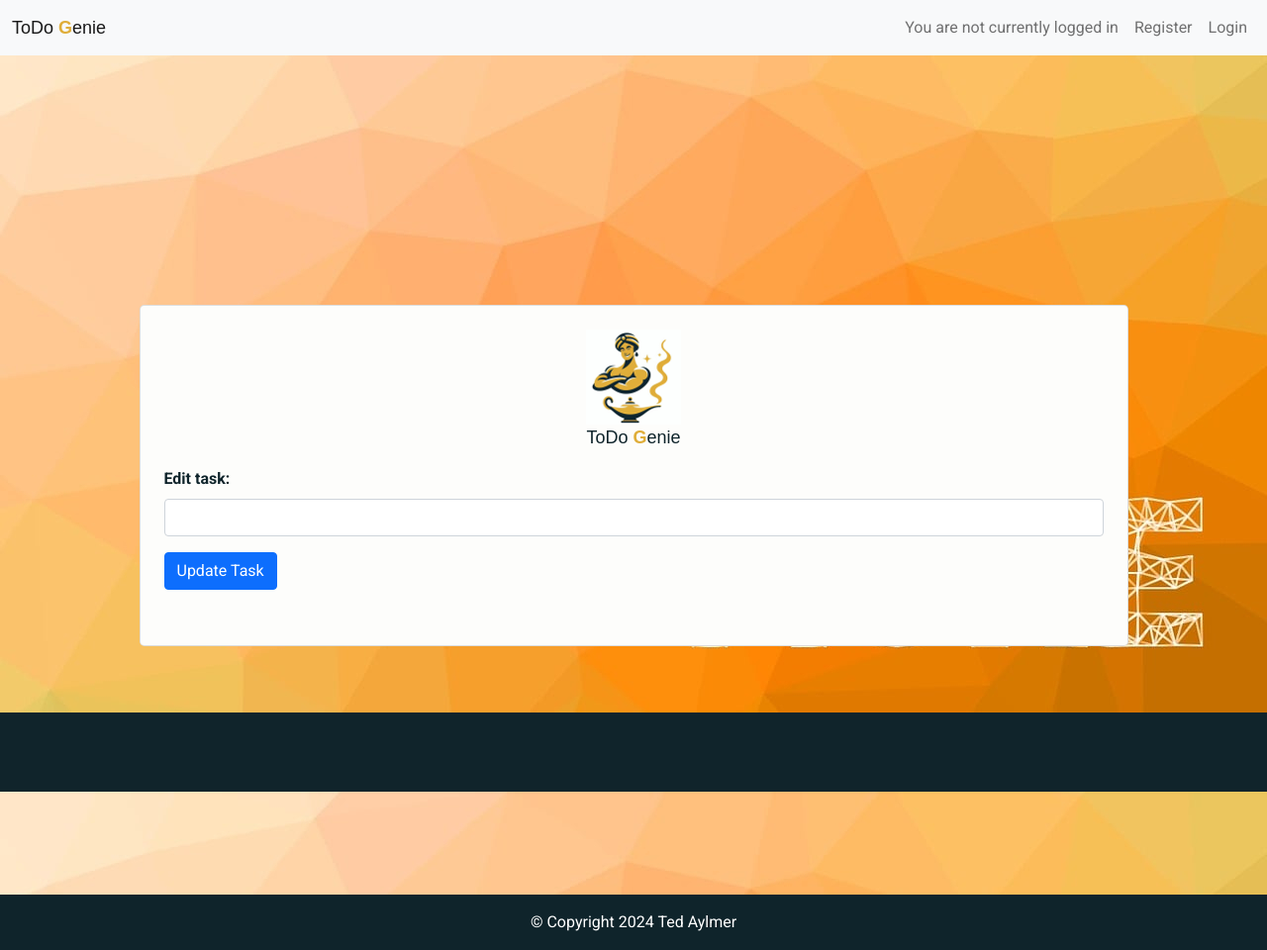
After one commit to Tedbot2000/todo-genie, a Django app: template todo/templates/todo/edit_task.html in a window 1280 px wide. The commit adds this page. Shown: the whole page at 99% size. Run offline with Django 4.2, Linux system fonts and the light colour scheme; the template is opened without the code that fills it, so the values that code supplies are empty; some libraries are stand-ins or nearby versions; some web fonts are replaced.

Commit message:
feat: add edit button

```diff
--- a/static/css/style.css
+++ b/static/css/style.css
@@ -64,6 +64,7 @@ body {
   /* Card styling */
   .card {
     border-radius: .75rem;
+    background-color: #fdfdfb;
   }
 
   /* Card body padding */
--- /dev/null
+++ b/todo/templates/todo/edit_task.html
@@ -0,0 +1,41 @@
+{% extends 'base.html' %}  # Extends the base HTML template
+{% load static %}  # Loads the static files
+
+{% block title %}ToDo List - ToDo Genie{% endblock %}
+
+{% block content %}
+    <div class="main-card-container">
+        <div class="container h-100 py-3">
+            <div class="row d-flex justify-content-center align-items-center h-100">
+                <div class="col-lg-12 col-xl-11">
+                    <!-- Card component -->
+                    <div class="card rounded-3">
+                        <div class="card-body p-4">
+                            <!-- Card Header section -->
+                            <section aria-label="ToDo Genie Card Header">
+                                <section role="title">
+                                    <img class="img-center" src="{% static 'images/genielogosmall.png' %}" alt="ToDo Genie Logo: A stylised, gold and dark grey illustration of a genie emerging from a lamp">
+                                    <p class="text-center brand-text">ToDo <span class="brand-text-lite">G</span>enie</p>
+                                </section>
+                            </section>
+
+                            <!-- Edit Task Form -->
+                            <section aria-label="Edit Task Form">
+                                <form method="POST" class="row g-3 justify-content-center align-items-center mb-4 pb-2" role="form">
+                                    {% csrf_token %}
+                                    <div class="col-12">
+                                        <label for="task" class="form-label">Edit task:</label>
+                                        <input type="text" id="task" class="form-control" name="task" value="{{ todo.todo_name }}" required>
+                                    </div>
+                                    <div class="col-12">
+                                        <button type="submit" class="btn btn-primary">Update Task</button>
+                                    </div>
+                                </form>
+                            </section>
+                        </div>
+                    </div>
+                </div>
+            </div>
+        </div>
+    </div>
+{% endblock %}
--- a/todo/templates/todo/todo_list.html
+++ b/todo/templates/todo/todo_list.html
@@ -84,7 +84,10 @@
                                             </td>
                                             <td>
                                                 <div class="btn-group" role="group">
-                                                    <button type="button" class="btn btn-danger" aria-label="Delete task" onclick="confirmDeleteAndRedirect('{% url 'delete' i.id %}')">
+                                                    <button type="button" class="btn btn-primary" aria-label="Edit task" onclick="location.href='{% url 'edit' i.id %}'">
+                                                        Edit
+                                                    </button>
+                                                    <button type="button" class="btn btn-danger ms-2" aria-label="Delete task" onclick="confirmDeleteAndRedirect('{% url 'delete' i.id %}')">
                                                         Delete
                                                     </button>
                                                 </div>
--- a/todo/urls.py
+++ b/todo/urls.py
@@ -7,4 +7,5 @@ urlpatterns = [
     path('toggle_status/<int:id>/', views.toggle_status, name='toggle_status'),
     path('delete/<int:id>/', views.delete_task, name='delete'),
     path('update/<int:id>/', views.update_task, name='update'),
+    path('edit/<int:id>/', views.edit_task, name='edit'),
 ]
```
Also changed, not shown: todo/views.py (+16 -2 lines), 1 other file.
